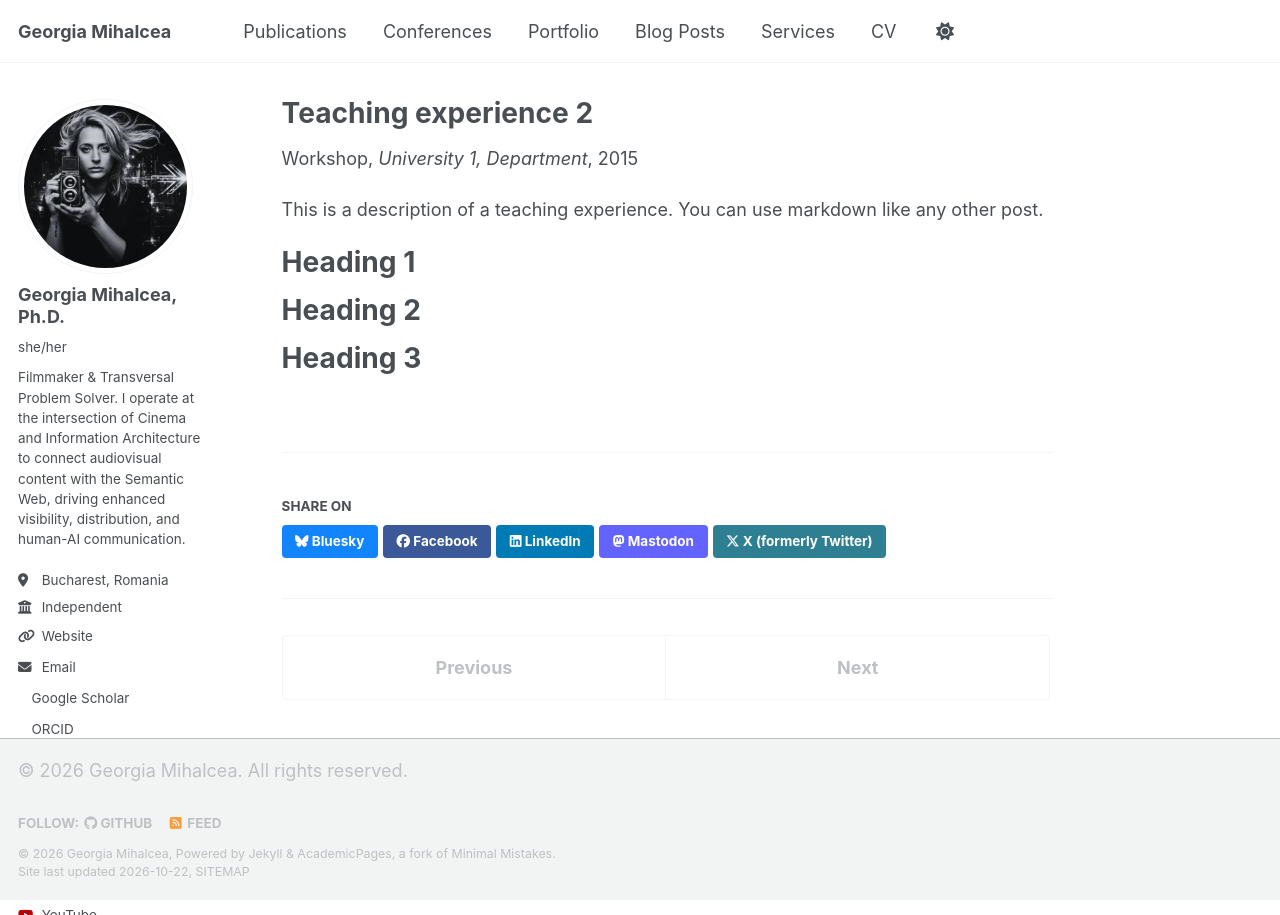
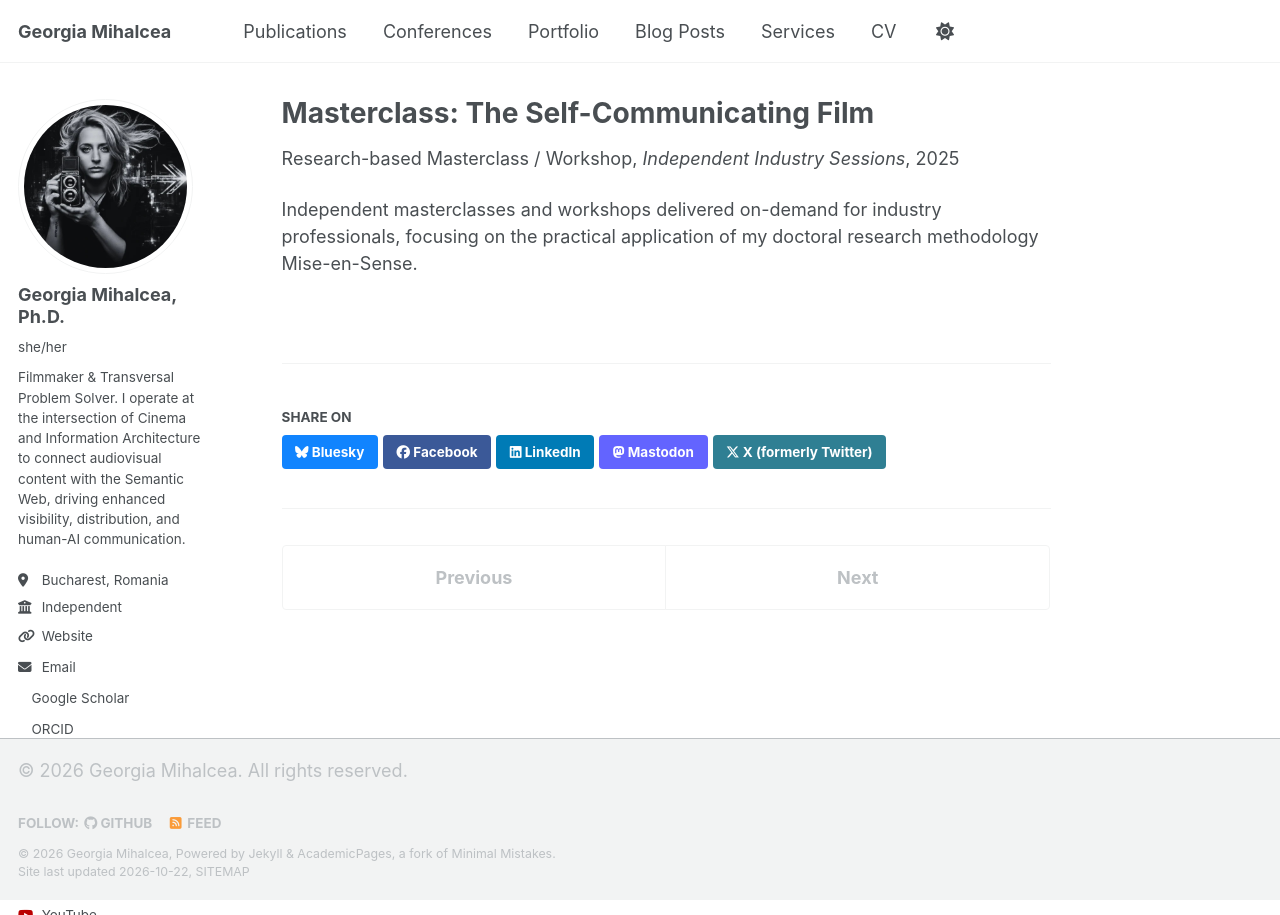
Before and after one commit to GeorgiaMihalcea/georgiamihalcea.github.io, a Jekyll site: the page built from _teaching/2015-spring-teaching-2.md, in a window 1280 px wide. Built offline with Jekyll 4.4.1, drawn with Linux system fonts in a browser that asks for light colours; a style sheet for code colours, icons or effects is not loaded.

Commit message:
Revise teaching experience to reflect new masterclass
Updated teaching experience details including title, type, permalink, venue, date, and location.

```diff
--- a/_teaching/2015-spring-teaching-2.md
+++ b/_teaching/2015-spring-teaching-2.md
@@ -1,20 +1,11 @@
 ---
-title: "Teaching experience 2"
+title: "Masterclass: The Self-Communicating Film"
 collection: teaching
-type: "Workshop"
-permalink: /teaching/2015-spring-teaching-1
-venue: "University 1, Department"
-date: 2015-01-01
-location: "City, Country"
+type: "Research-based Masterclass / Workshop"
+permalink: /teaching/2026-masterclass-phd-methodology-mise-en-sense
+venue: "Independent Industry Sessions"
+date: 2025-09-01
+location: "Various / International"
 ---
 
-This is a description of a teaching experience. You can use markdown like any other post.
-
-Heading 1
-======
-
-Heading 2
-======
-
-Heading 3
-======
+Independent masterclasses and workshops delivered on-demand for industry professionals, focusing on the practical application of my doctoral research methodology Mise-en-Sense.
```
